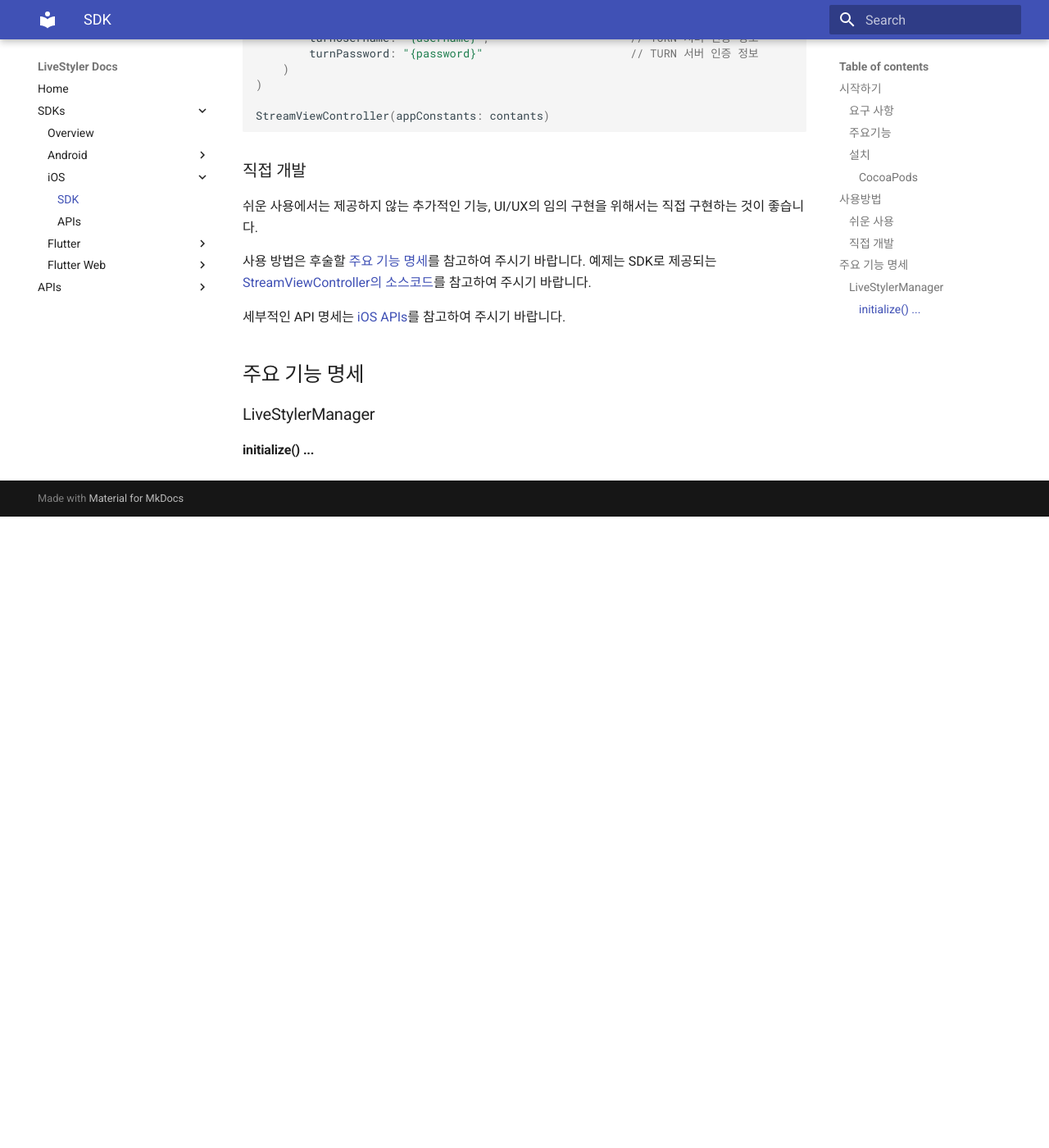
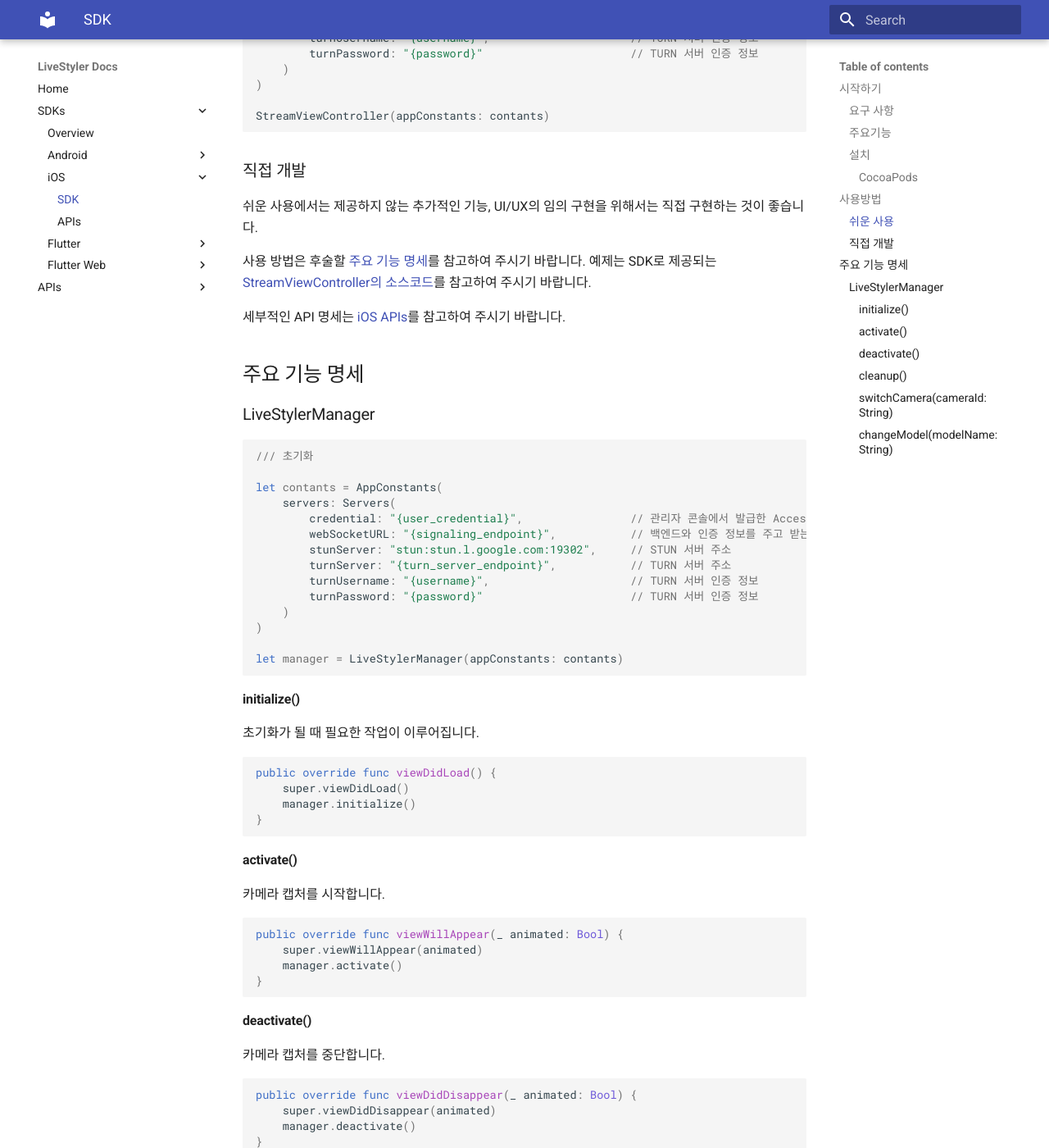
Before and after one commit to dob-world/livestyler-docs, an MkDocs documentation site: the page built from docs/sdk/ios.md, in a window 1280 px wide and 1400 px high, scrolled down 1235 px. Shown: the whole window at 82% size. Built offline with MkDocs 1.6.1 and Material for MkDocs 9.7.7, drawn with Linux system fonts in a browser that asks for light colours; before the commit the page ends 1865 px from its top, so only the background shows below that; some of the changed text lies outside the part shown.

Commit message:
Update Android and iOS SDK documentation
Reorganized and clarified sections in the Android SDK docs, including repositioning the updateFilterCategory() section and adding notes about model list retrieval via API. Expanded the iOS SDK documentation with detailed usage examples for initialization, camera switching, model changing, and resource cleanup, and clarified that model list retrieval is not included in the iOS SDK.

````diff
--- a/docs/sdk/ios.md
+++ b/docs/sdk/ios.md
@@ -70,4 +70,86 @@
 
 ### LiveStylerManager
 
-#### initialize() ...
+```swift
+/// 초기화
+
+let contants = AppConstants(
+    servers: Servers(
+        credential: "{user_credential}",                // 관리자 콘솔에서 발급한 Access Token
+        webSocketURL: "{signaling_endpoint}",           // 백엔드와 인증 정보를 주고 받는 시그널 채널 엔드포인트 주소
+        stunServer: "stun:stun.l.google.com:19302",     // STUN 서버 주소
+        turnServer: "{turn_server_endpoint}",           // TURN 서버 주소
+        turnUsername: "{username}",                     // TURN 서버 인증 정보
+        turnPassword: "{password}"                      // TURN 서버 인증 정보
+    )
+)
+
+let manager = LiveStylerManager(appConstants: contants)
+```
+
+#### initialize()
+
+초기화가 될 때 필요한 작업이 이루어집니다.
+
+```swift
+public override func viewDidLoad() {
+    super.viewDidLoad()
+    manager.initialize()
+}
+```
+
+#### activate()
+
+카메라 캡처를 시작합니다.
+
+```swift
+public override func viewWillAppear(_ animated: Bool) {
+    super.viewWillAppear(animated)
+    manager.activate()
+}
+```
+
+####  deactivate()
+
+카메라 캡처를 중단합니다.
+
+```swift
+public override func viewDidDisappear(_ animated: Bool) {
+    super.viewDidDisappear(animated)
+    manager.deactivate()
+}
+```
+
+#### cleanup()
+
+시그널 서버 연결과 WebRTC 연결을 완전히 종료하고 리소스를 반환합니다.
+
+```swift
+deinit {
+    manager.cleanup()
+}
+```
+
+#### switchCamera(cameraId: String)
+
+전달 받은 카메라 ID로 전환합니다.
+카메라 ID는 AVCaptureDevice를 통해 얻을 수 있습니다.
+
+```swift
+manager.switchCamera("{camera_id}")
+```
+
+- camera_id: AVCaptureDevice(iOS 시스템 도구)를 통해 얻은 카메라의 ID
+
+#### changeModel(modelName: String)
+
+전달 받은 모델 이름으로 필터 모델을 변경합니다.
+
+```swift
+manager.changeModel("{model_name}")
+```
+
+- model_name: FilterCategoryData의 모델 이름
+
+> iOS SDK에는 API를 통해 모델 리스트를 가져오는 처리가 포함되어 있지 않습니다.<br/>
+> API 가이드를 참고하여 모델 리스트를 확인하여 사용하시기 바랍니다.
````
Also changed, not shown: docs/sdk/android.md (+14 -10 lines).
